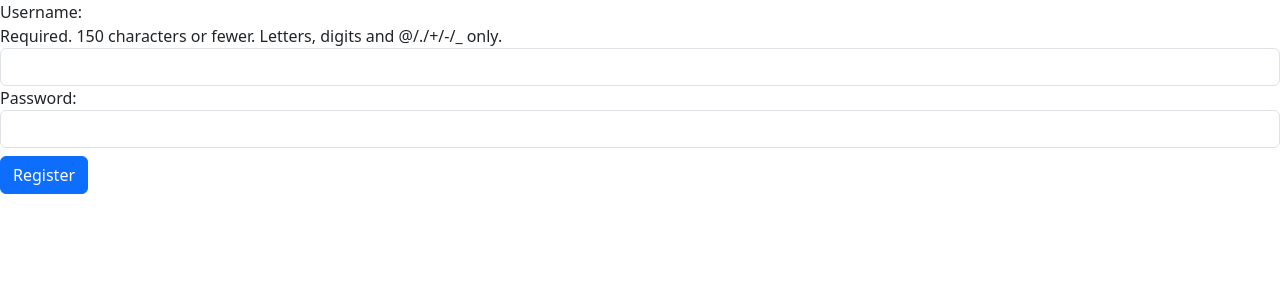
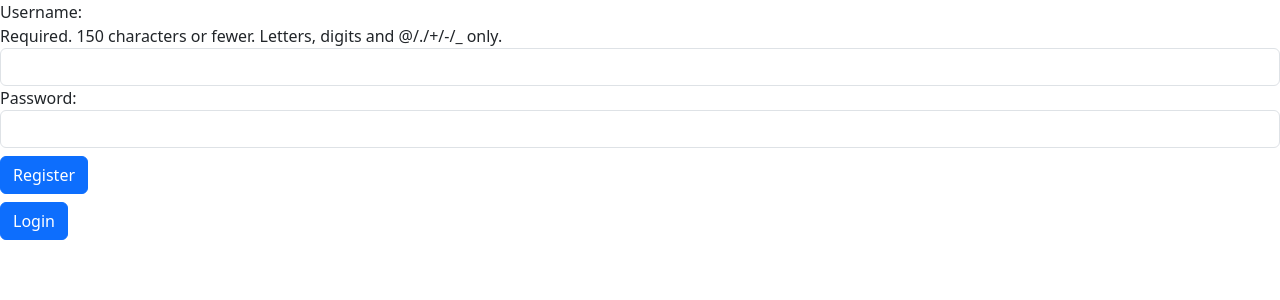
Before and after one commit to AsTro-gg/Notes, a Django app: page /register/ in a window 1280 px wide. Shown: the top 300 px of the page. Run offline with Django 5.2, Linux system fonts and the light colour scheme.

Commit message:
project completed with initial testing

```diff
--- a/notes/base/templates/login.html
+++ b/notes/base/templates/login.html
@@ -17,6 +17,7 @@
         {{form}}
         <div class="mt-2"><button type="submit" class="btn btn-primary">Login</button></div>
     </form>
+    <div class="mt-2"><a href="{%url 'register'%}"><button type="submit" class="btn btn-primary">Register</button></a></div>
 </body>
 <script src="https://cdn.jsdelivr.net/npm/@popperjs/core@2.11.8/dist/umd/popper.min.js" integrity="sha384-I7E8VVD/ismYTF4hNIPjVp/Zjvgyol6VFvRkX/vR+Vc4jQkC+hVqc2pM8ODewa9r" crossorigin="anonymous"></script>
 <script src="https://cdn.jsdelivr.net/npm/bootstrap@5.3.3/dist/js/bootstrap.min.js" integrity="sha384-0pUGZvbkm6XF6gxjEnlmuGrJXVbNuzT9qBBavbLwCsOGabYfZo0T0to5eqruptLy" crossorigin="anonymous"></script>
--- a/notes/base/templates/register.html
+++ b/notes/base/templates/register.html
@@ -13,6 +13,7 @@
         {{form}}
         <div class="mt-2"><button type="submit" class="btn btn-primary">Register</button></div>
     </form>
+    <div class="mt-2"><a href="{%url 'loginpage'%}"><button type="submit" class="btn btn-primary">Login</button></a></div>
 </body>
 <script src="https://cdn.jsdelivr.net/npm/@popperjs/core@2.11.8/dist/umd/popper.min.js" integrity="sha384-I7E8VVD/ismYTF4hNIPjVp/Zjvgyol6VFvRkX/vR+Vc4jQkC+hVqc2pM8ODewa9r" crossorigin="anonymous"></script>
 <script src="https://cdn.jsdelivr.net/npm/bootstrap@5.3.3/dist/js/bootstrap.min.js" integrity="sha384-0pUGZvbkm6XF6gxjEnlmuGrJXVbNuzT9qBBavbLwCsOGabYfZo0T0to5eqruptLy" crossorigin="anonymous"></script>
```
